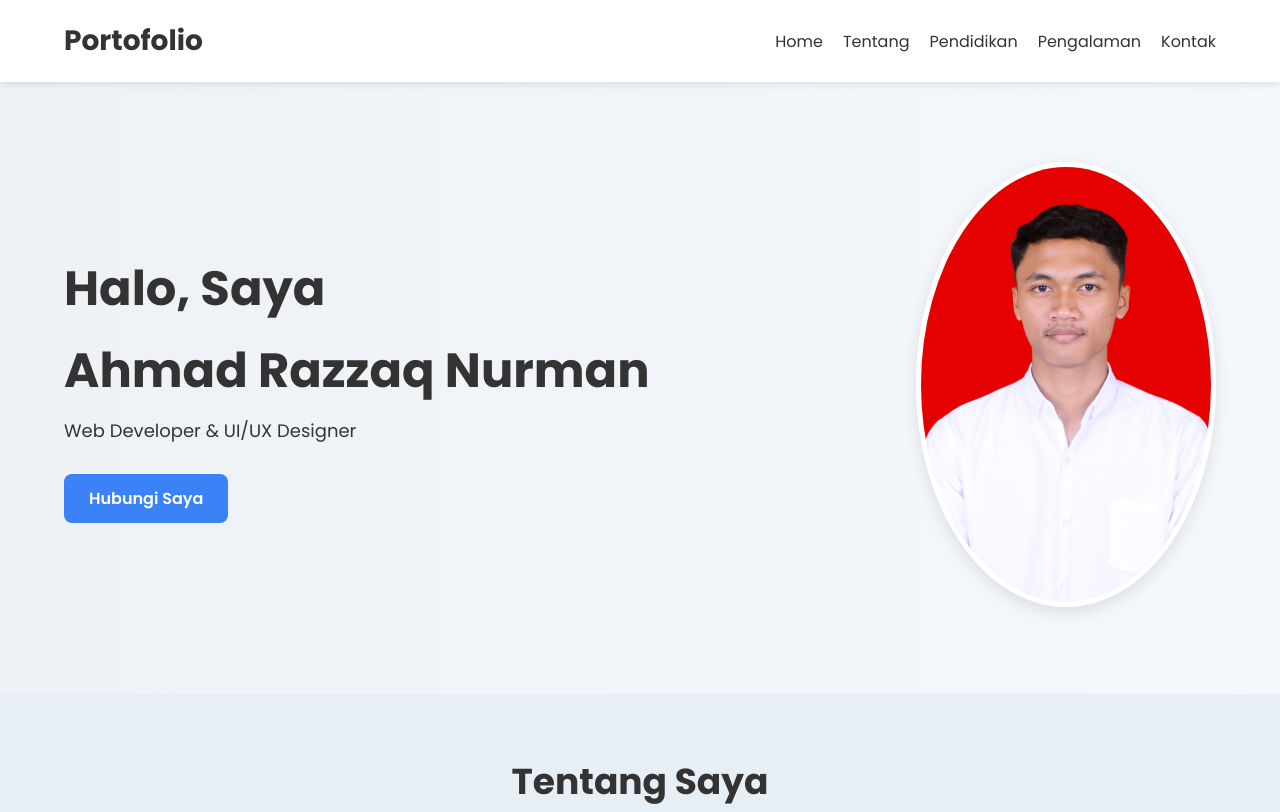
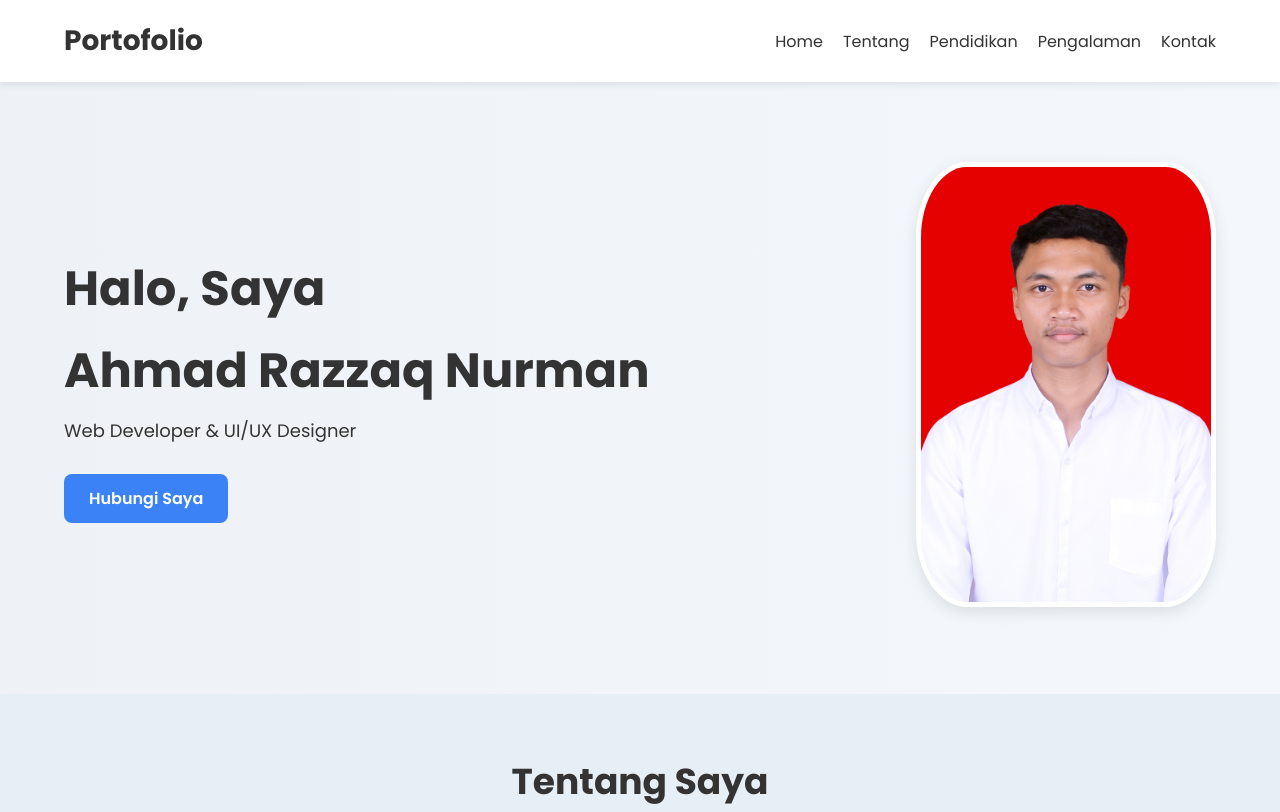
Before and after one commit to AhmadRazzaqNurman/portofolio, a plain HTML site: page index.html in a window 1280 px wide. Shown: the top 812 px of the page. Drawn offline with Linux system fonts and the light colour scheme.

Commit message:
intiaal commit

```diff
--- a/style.css
+++ b/style.css
@@ -19,7 +19,6 @@ ul {
     list-style: none;
 }
 
-/* Navbar */
 .navbar {
     background: #fff;
     box-shadow: 0 2px 8px rgba(0,0,0,0.1);
@@ -116,7 +115,7 @@ header {
 .home-image img {
     max-width: 300px;
     width: 100%;
-    border-radius: 50%;
+    border-radius: 17%;
     border: 5px solid #fff;
     box-shadow: 0 5px 15px rgba(0,0,0,0.1);
 }
```
